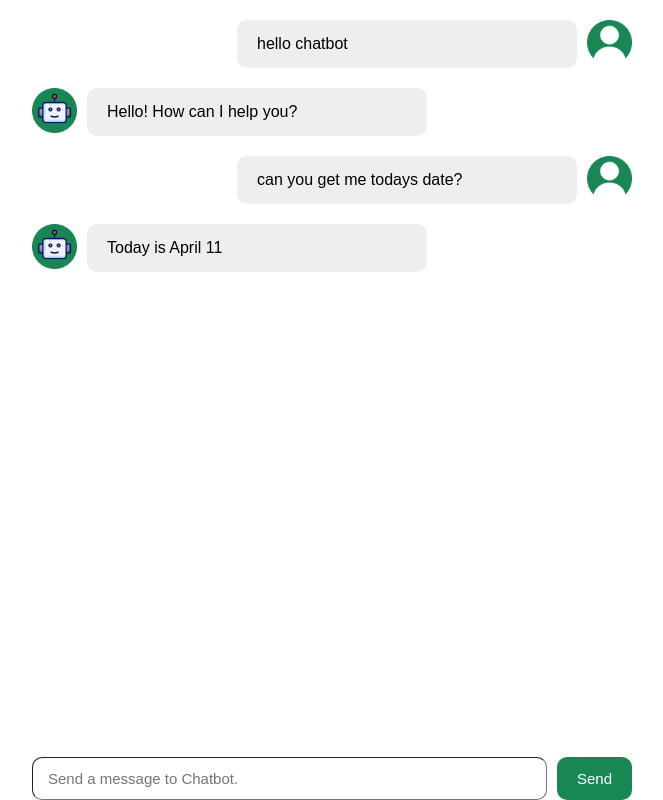
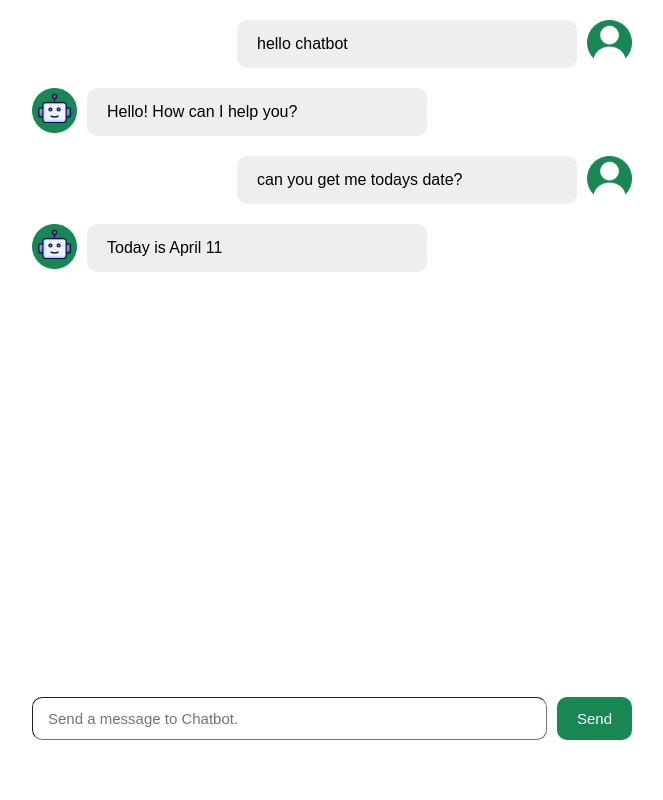
Before and after one commit to SevenWoos/react-course, a React (Vite) app in the folder Lesson5/chatbot-project/: page / in a window 1280 px wide. Shown: the whole page, without its empty margins (308-971 px from the left). Built offline with nearby package versions, Linux system fonts and the light colour scheme.

Commit message:
updated margin for the chat input container.

```diff
--- a/Lesson5/chatbot-project/src/components/ChatInput.css
+++ b/Lesson5/chatbot-project/src/components/ChatInput.css
@@ -20,5 +20,5 @@
 
 .chat-input-container {
   display: flex;
-  margin-top: 60px;
+  margin-bottom: 60px;
 }
```
